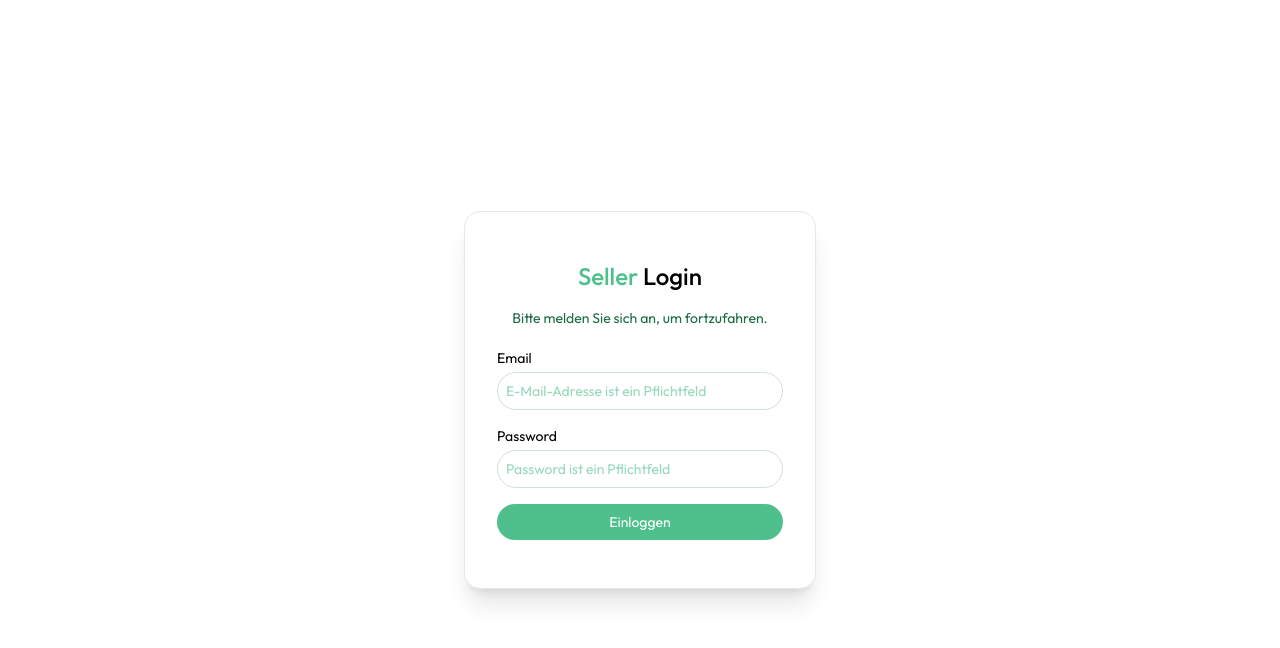
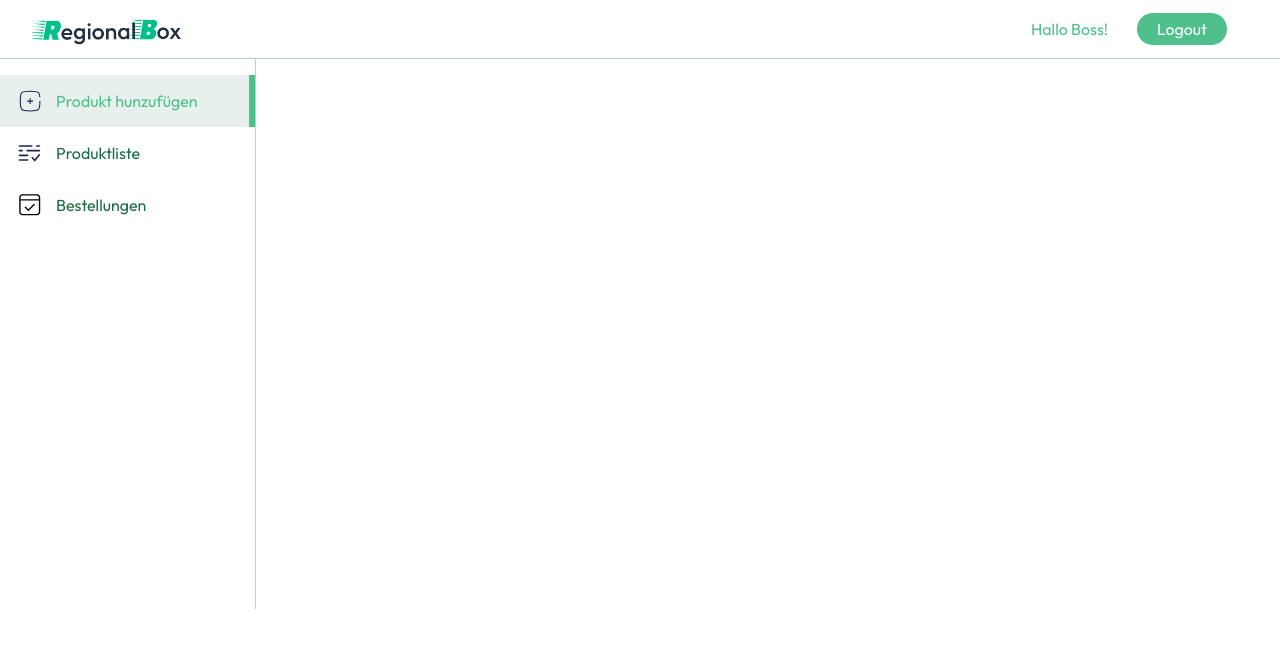
Before and after one commit to LindtAna/RegionalBox, a React (Vite) app in the folder client/: page /seller in a window 1280 px wide. Shown: the top 648 px of the page. Built offline with nearby package versions, Linux system fonts and the light colour scheme.

Commit message:
Verkaufersdashboardseite implementiert

```diff
--- a/client/src/App.jsx
+++ b/client/src/App.jsx
@@ -14,6 +14,7 @@ import Cart from './pages/Cart'
 import AddAddress from './pages/AddAddress'
 import Orders from './pages/Orders'
 import SellerLogin from './components/seller/SellerLogin'
+import SellerLayout from './pages/seller/SellerLayout'
 
 const App = () => {
 
@@ -21,7 +22,8 @@ const App = () => {
   const {showUserLogin, isSeller} = useAppContext()
 
   return (
-    <div>
+    <div className='text-default min-h-screen text-dark-green bg-white'>
+
         {isSellerPath ? null : <NavBar/> }
         {showUserLogin ? <LoginForm/> : null}
         <Toaster />
@@ -37,7 +39,7 @@ const App = () => {
             <Route  path='/cart' element={<Cart/>}/>
             <Route  path='/add-address' element={<AddAddress/>}/>
             <Route  path='/orders' element={<Orders/>}/>
-            <Route path='/seller' element={isSeller ? null : <SellerLogin/>}></Route>
+            <Route path='/seller' element={isSeller ? <SellerLayout/> : <SellerLogin/>}></Route>
           </Routes>
         </div>
        {!isSellerPath && <Footer />}
--- a/client/src/context/AppContext.jsx
+++ b/client/src/context/AppContext.jsx
@@ -18,7 +18,7 @@ export const AppContextProvider = ({ children }) => {
     const navigate = useNavigate();
 
     const [user, setUser] = useState(false)
-    const [isSeller, setIsSeller] = useState(false)
+    const [isSeller, setIsSeller] = useState(true)
     const [showUserLogin, setShowUserLogin] = useState(false)
 
     const [actionProducts, setActionProducts] = useState([])
--- /dev/null
+++ b/client/src/pages/seller/SellerLayout.jsx
@@ -0,0 +1,54 @@
+import { Link, NavLink, Outlet } from "react-router-dom";
+import { assets } from "../../assets/assets";
+import { useAppContext } from "../../context/AppContext";
+
+const SellerLayout = () => {
+
+     const { isSeller, setIsSeller, navigate } = useAppContext()
+
+    const sidebarLinks = [
+        { name: "Produkt hunzufügen", path: "/seller", icon: assets.add_icon },
+        { name: "Produktliste", path: "/seller/product-list", icon: assets.product_list_icon},
+        { name: "Bestellungen", path: "/seller/orders", icon: assets.order_icon },
+    ];
+
+    const logout = async () => {
+        setIsSeller(false)
+    }
+
+    return (
+        <>
+            <div className="flex items-center justify-between px-4 md:px-8
+             border-b border-dark-green/30 py-3 bg-white">
+                <Link to='/'>
+                    <img src={assets.logo} alt="Regional Box Logo"
+                    className="w-34 md:w-38 cursor-pointer"/>
+                </Link>
+                <div className="flex items-center gap-2 text-primary">
+                    <p>Hallo Boss!</p>
+                    <button onClick={logout} className='border bg-primary hover:bg-dark-green rounded-full text-base text-white mx-5 px-5 py-1'>Logout</button>
+                </div>
+            </div>
+            <div className="flex">
+            <div className="md:w-64 w-16 border-r h-[550px] text-base border-dark-green/30 pt-4 flex flex-col transition-all duration-300">
+                {sidebarLinks.map((item) => (
+                    <NavLink to={item.path} key={item.name} end={item.path === '/seller'}
+                        className={({isActive}) => `flex items-center py-3 px-4 gap-3
+                            ${isActive ? "border-r-4 md:border-r-[6px] md:border-r-primary bg-dark-green/10 border-dark-green/20 text-primary"
+                                : "hover:bg-primary/10 border-white "
+                            }`
+                        }
+                    >
+                        <img src={item.icon} className="w-7 h-7"/>
+                        <p className="md:block hidden text-center">{item.name}</p>
+                  </NavLink>
+                ))}
+            </div>
+            <Outlet />
+            </div>
+
+        </>
+    );
+};
+
+export default SellerLayout
```
